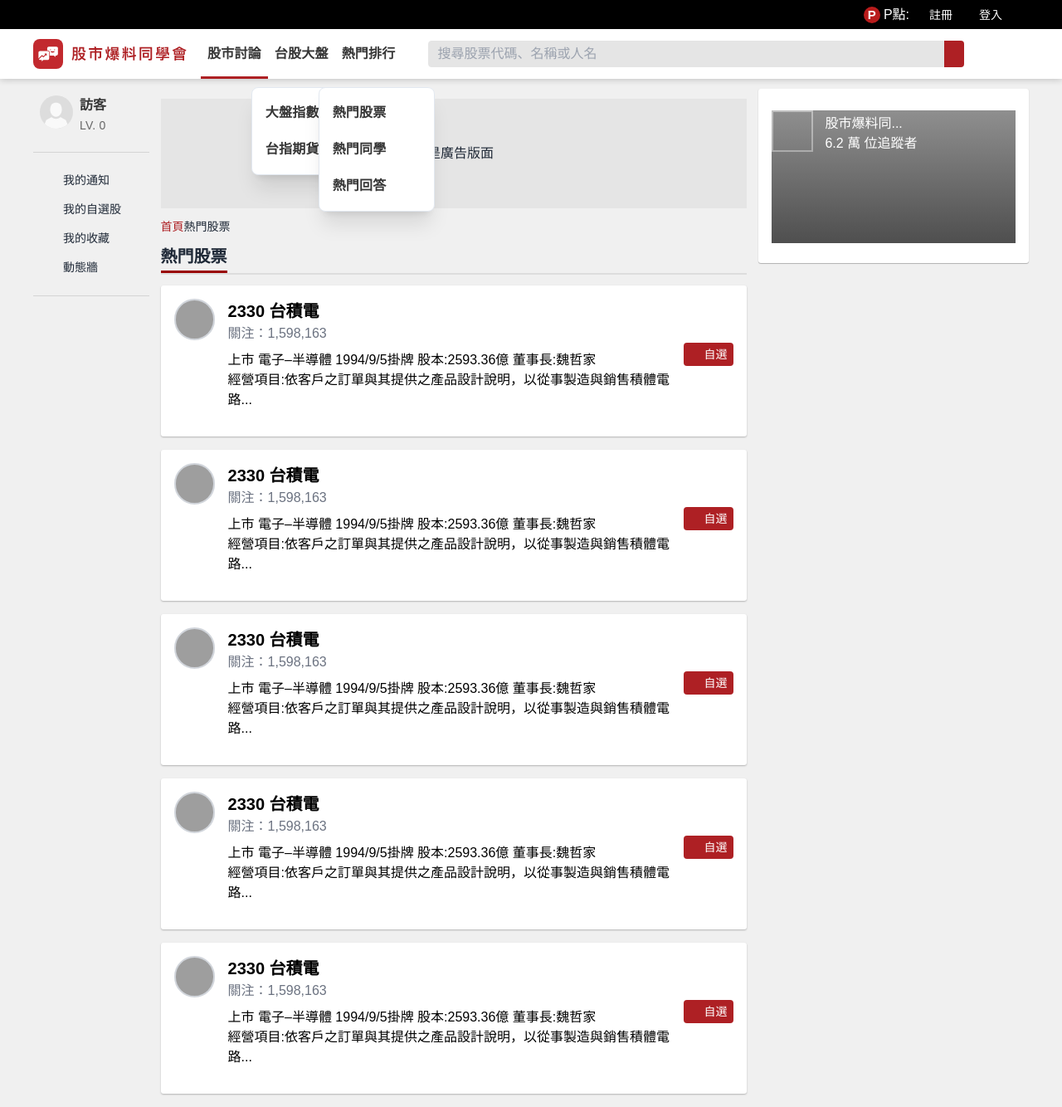
After one commit to astrocamp/17th-BBForum, a Django app: page /popular_stocks/ in a window 1280 px wide. The commit adds this page. Shown: the whole page at 83% size. Run offline with Django 5.2, Linux system fonts and the light colour scheme; style sheets or scripts are compiled from the project's sources; grey boxes are pictures that could not be loaded.

Commit message:
feat: 切版＿熱門股票

```diff
--- a/pages/urls.py
+++ b/pages/urls.py
@@ -7,10 +7,13 @@ app_name = "pages"
 urlpatterns = [
     path("", views.index, name="index"),
     path("my_watchlist/", views.my_watchlist, name="my_watchlist"),
+    path("member_profile/", views.member_profile, name="member_profile"),
+    path("member_points/", views.member_points, name="member_points"),
     path("my_favorites/", views.my_favorites, name="my_favorites"),
     path("news_feed/", views.news_feed, name="news_feed"),
     path("market_index/", views.market_index, name="market_index"),
     path("taiwan_index/", views.taiwan_index, name="taiwan_index"),
     path("member_profile/", views.member_profile, name="member_profile"),
     path("member_points/", views.member_points, name="member_points"),
+    path("popular_stocks/", views.popular_stocks, name="popular_stocks"),
 ]
--- a/pages/views.py
+++ b/pages/views.py
@@ -40,3 +40,5 @@ def member_points(request):
         points = 0  # 或者其他默认值
 
     return render(request, "nav_page/member_points.html", {"points": points})
+def popular_stocks(req):
+    return render(req, "pages/popular_stocks/popular_stocks.html")
--- a/templates/layouts/base.html
+++ b/templates/layouts/base.html
@@ -9,7 +9,7 @@
     <title>BBForum</title>
 </head>
 <body class="w-full h-full bg-gray-94">
-    {% if request.resolver_match.url_name != 'register' and request.resolver_match.url_name != 'sign_in' and request.resolver_match.url_name != 'auth_denied' and request.path == '/' or request.path == '/my_watchlist/' or request.path == '/my_favorites/' or request.path == '/news_feed/' or request.path == '/market_index/' or request.path == '/taiwan_index/' %}
+    {% if request.resolver_match.url_name != 'register' and request.resolver_match.url_name != 'sign_in' and request.resolver_match.url_name != 'auth_denied' and request.path == '/' or request.path == '/my_watchlist/' or request.path == '/my_favorites/' or request.path == '/news_feed/' or request.path == '/market_index/' or request.path == '/taiwan_index/' or request.path == '/popular_stocks/' %}
         {% include "navigation/nav_bar.html" %}
     {% endif %}
     <main>
--- a/templates/navigation/nav_bar.html
+++ b/templates/navigation/nav_bar.html
@@ -77,7 +77,7 @@
                       x-transition:leave-end="opacity-0"
                       x-cloak>
                         <li>
-                            <a class="hover:bg-gray-94 rounded-lg flex items-center p-2" href="#">
+                            <a class="hover:bg-gray-94 rounded-lg flex items-center p-2" href="{% url 'pages:popular_stocks' %}">
                                 <span class="whitespace-nowrap">熱門股票</span>
                             </a>
                         </li>
--- /dev/null
+++ b/templates/pages/popular_stocks/_news_feed_recommend.html
@@ -0,0 +1,31 @@
+{%load static%}
+<aside class="w-[350px]">
+    <div class="shadow-area rounded-[3px] bg-white p-2">
+        <div class="p-2">
+            <header class="mb-2">
+                <div class="flex justify-between relative after:content-[''] after:block after:w-full after:h-[2px]">
+                </div>
+            </header>
+            <div>
+                <div>
+                    <a href="#">
+                        <div class="relative h-[160px]">
+                            <div class="relative w-full h-full">
+                                <div class="absolute top-0 left-0 w-[50px] h-[50px] border-2 border-white" style="background: url('https://scontent.ftpe8-4.fna.fbcdn.net/v/t39.30808-1/451700316_803387588614168_6585156417913879020_n.jpg?stp=dst-jpg_s160x160&_nc_cat=1&ccb=1-7&_nc_sid=6738e8&_nc_ohc=UHJ_KQ_llDcQ7kNvgGqDWrQ&_nc_ht=scontent.ftpe8-4.fna&edm=ADwHzz8EAAAA&oh=00_AYBYngEppvSLkEoljJvns45L9vNZjOG7IGNZl3X8OKjR8Q&oe=66DDBA32'); background-size: 100% 100%;"></div>
+                                <div class="absolute top-0 left-0 w-full h-full" style="background: linear-gradient(to bottom, rgba(128, 128, 128, 0.5), rgba(0, 0, 0, 0.5));"></div>
+                                <img class="w-full h-full" src="https://scontent.ftpe8-4.fna.fbcdn.net/v/t39.30808-6/438300119_757279766558284_7101787218682840112_n.jpg?_nc_cat=1&ccb=1-7&_nc_sid=4cb600&_nc_ohc=hps6gmanG50Q7kNvgEFc5n2&_nc_ht=scontent.ftpe8-4.fna&edm=ADwHzz8EAAAA&oh=00_AYBX-snmukvaJffARNaumktleWXWc-z64azeuKgtrVOVXw&oe=66DDA892" alt="previewArticle"/>
+
+                            </div>
+                            <div class="absolute top-0 left-[60px] text-white p-1">
+                                <div>股市爆料同...</div>
+                                <div>6.2 萬 位追蹤者</div>
+                            </div>
+                        </div>
+                    </a>
+                </div>
+                <ul class="mt-2 list-inside">
+                </ul>
+            </div>
+        </div>
+    </div>
+</aside>
--- a/pages/templates/pages/my_hotstocks/my_watchlist.html
+++ b/templates/pages/popular_stocks/popular_stocks.html
@@ -5,8 +5,8 @@
     <div class="mt-[12px]">
         <div class="flex w-[1200px] mx-auto">
             {% include 'pages/main_page/_left_nav_bar.html' %}
-            {% include 'pages/my_watchlist/_my_watchlist_forum.html' %}
-            {% include 'pages/my_watchlist/_my_watchlist_recommend.html' %}
+            {% include 'pages/popular_stocks/popular_stocks_bar.html' %}
+            {% include 'pages/popular_stocks/_news_feed_recommend.html' %}
         </div>
     </div>
 {% endblock %}
--- /dev/null
+++ b/templates/pages/popular_stocks/popular_stocks_bar.html
@@ -0,0 +1,144 @@
+{% load static %}
+<div class="w-[760px] mx-3.5">
+    <div class="h-[132px] mt-3 bg-gray-90 flex justify-center items-center pt-4 pb-4">
+        我是廣告版面
+    </div>
+    <div class="mt-3">
+        <div>
+            <div class="mt-2 mb-2">
+                <ul class="flex flex-wrap items-center">
+                    <li class="text-red-primary text-[14px]">首頁</li>
+                    <li><i class="fa-solid fa-angle-right fa-xs text-gray-69"></i></li>
+                    <li class="text-[14px]">熱門股票</li>
+                </ul>
+            </div>
+        </div>
+        <div class="mt-4 mb-4">
+            <div class="flex justify-between relative after:content-[''] after:block after:w-full after:h-[2px] after:bg-gray-221 after:absolute after:-bottom-[3px] after:left-0">
+                <div>
+                    <h2 class="text-[20px] font-bold pb-2 -mb-[1px] border-b-[3px] border-b-red-900 leading-[18px]">熱門股票</h2>
+                </div>
+            </div>
+        </div>
+        <div class="p-4 mb-4 rounded-[3px] shadow-watchlist bg-white">
+            <div class="mb-4">
+                <div class="flex justify-between items-center">
+                    <div class="flex items-start">
+                        <div class="w-[50px] h-[50px] border-2 border-gray-300 rounded-full" style="background: url('https://fsv.cmoney.tw/cmstatic/t/images/stock/dayline/2330.png'); background-size: 100% 100%;"></div>
+                        <div class="ml-4">
+                            <h2 class="text-[20px] text-black font-bold">2330 台積電</h2>
+                            <div class="text-gray-500">關注：1,598,163</div>
+                            <div class="mt-2 text-black">
+                                <h1>上市 電子–半導體 1994/9/5掛牌 股本:2593.36億 董事長:魏哲家<br>經營項目:依客戶之訂單與其提供之產品設計說明，以從事製造與銷售積體電路...</h1>
+                            </div>
+                        </div>
+                    </div>
+                    <div @click="toggleVisibility">
+                        <div class="bg-red-primary w-[60px] h-[28px] rounded-[4px] text-sm flex items-center justify-center">
+                            <button class="flex items-center gap-1">
+                                <i class="fa-solid fa-plus w-[12px] h-[12px] text-white"></i>
+                                <div class="text-white">自選</div>
+                            </button>
+                        </div>
+                    </div>
+                </div>
+            </div>
+        </div>
+        <div class="p-4 mb-4 rounded-[3px] shadow-watchlist bg-white">
+            <div class="mb-4">
+                <div class="flex justify-between items-center">
+                    <div class="flex items-start">
+                        <div class="w-[50px] h-[50px] border-2 border-gray-300 rounded-full" style="background: url('https://fsv.cmoney.tw/cmstatic/t/images/stock/dayline/2330.png'); background-size: 100% 100%;"></div>
+                        <div class="ml-4">
+                            <h2 class="text-[20px] text-black font-bold">2330 台積電</h2>
+                            <div class="text-gray-500">關注：1,598,163</div>
+                            <div class="mt-2 text-black">
+                                <h1>上市 電子–半導體 1994/9/5掛牌 股本:2593.36億 董事長:魏哲家<br>經營項目:依客戶之訂單與其提供之產品設計說明，以從事製造與銷售積體電路...</h1>
+                            </div>
+                        </div>
+                    </div>
+                    <div @click="toggleVisibility">
+                        <div class="bg-red-primary w-[60px] h-[28px] rounded-[4px] text-sm flex items-center justify-center">
+                            <button class="flex items-center gap-1">
+                                <i class="fa-solid fa-plus w-[12px] h-[12px] text-white"></i>
+                                <div class="text-white">自選</div>
+                            </button>
+                        </div>
+                    </div>
+                </div>
+            </div>
+        </div>
+        <div class="p-4 mb-4 rounded-[3px] shadow-watchlist bg-white">
+            <div class="mb-4">
+                <div class="flex justify-between items-center">
+                    <div class="flex items-start">
+                        <div class="w-[50px] h-[50px] border-2 border-gray-300 rounded-full" style="background: url('https://fsv.cmoney.tw/cmstatic/t/images/stock/dayline/2330.png'); background-size: 100% 100%;"></div>
+                        <div class="ml-4">
+                            <h2 class="text-[20px] text-black font-bold">2330 台積電</h2>
+                            <div class="text-gray-500">關注：1,598,163</div>
+                            <div class="mt-2 text-black">
+                                <h1>上市 電子–半導體 1994/9/5掛牌 股本:2593.36億 董事長:魏哲家<br>經營項目:依客戶之訂單與其提供之產品設計說明，以從事製造與銷售積體電路...</h1>
+                            </div>
+                        </div>
+                    </div>
+                    <div @click="toggleVisibility">
+                        <div class="bg-red-primary w-[60px] h-[28px] rounded-[4px] text-sm flex items-center justify-center">
+                            <button class="flex items-center gap-1">
+                                <i class="fa-solid fa-plus w-[12px] h-[12px] text-white"></i>
+                                <div class="text-white">自選</div>
+                            </button>
+                        </div>
+                    </div>
+                </div>
+            </div>
+        </div>
+        <div class="p-4 mb-4 rounded-[3px] shadow-watchlist bg-white">
+            <div class="mb-4">
+                <div class="flex justify-between items-center">
+                    <div class="flex items-start">
+                        <div class="w-[50px] h-[50px] border-2 border-gray-300 rounded-full" style="background: url('https://fsv.cmoney.tw/cmstatic/t/images/stock/dayline/2330.png'); background-size: 100% 100%;"></div>
+                        <div class="ml-4">
+                            <h2 class="text-[20px] text-black font-bold">2330 台積電</h2>
+                            <div class="text-gray-500">關注：1,598,163</div>
+                            <div class="mt-2 text-black">
+                                <h1>上市 電子–半導體 1994/9/5掛牌 股本:2593.36億 董事長:魏哲家<br>經營項目:依客戶之訂單與其提供之產品設計說明，以從事製造與銷售積體電路...</h1>
+                            </div>
+                        </div>
+                    </div>
+                    <div @click="toggleVisibility">
+                        <div class="bg-red-primary w-[60px] h-[28px] rounded-[4px] text-sm flex items-center justify-center">
+                            <button class="flex items-center gap-1">
+                                <i class="fa-solid fa-plus w-[12px] h-[12px] text-white"></i>
+                                <div class="text-white">自選</div>
+                            </button>
+                        </div>
+                    </div>
+                </div>
+            </div>
+        </div>
+        <div class="p-4 mb-4 rounded-[3px] shadow-watchlist bg-white">
+            <div class="mb-4">
+                <div class="flex justify-between items-center">
+                    <div class="flex items-start">
+                        <div class="w-[50px] h-[50px] border-2 border-gray-300 rounded-full" style="background: url('https://fsv.cmoney.tw/cmstatic/t/images/stock/dayline/2330.png'); background-size: 100% 100%;"></div>
+                        <div class="ml-4">
+                            <h2 class="text-[20px] text-black font-bold">2330 台積電</h2>
+                            <div class="text-gray-500">關注：1,598,163</div>
+                            <div class="mt-2 text-black">
+                                <h1>上市 電子–半導體 1994/9/5掛牌 股本:2593.36億 董事長:魏哲家<br>經營項目:依客戶之訂單與其提供之產品設計說明，以從事製造與銷售積體電路...</h1>
+                            </div>
+                        </div>
+                    </div>
+                    <div @click="toggleVisibility">
+                        <div class="bg-red-primary w-[60px] h-[28px] rounded-[4px] text-sm flex items-center justify-center">
+                            <button class="flex items-center gap-1">
+                                <i class="fa-solid fa-plus w-[12px] h-[12px] text-white"></i>
+                                <div class="text-white">自選</div>
+                            </button>
+                        </div>
+                    </div>
+                </div>
+            </div>
+        </div>
+    </div>
+</div>
```
Also changed, not shown: core/settings.py (+3 -4 lines), pages/templates/pages/my_hotstocks/_my_watchlist_forum.html (deleted, +0 -105 lines), pages/templates/pages/my_hotstocks/_my_watchlist_recommend.html (deleted, +0 -110 lines).
